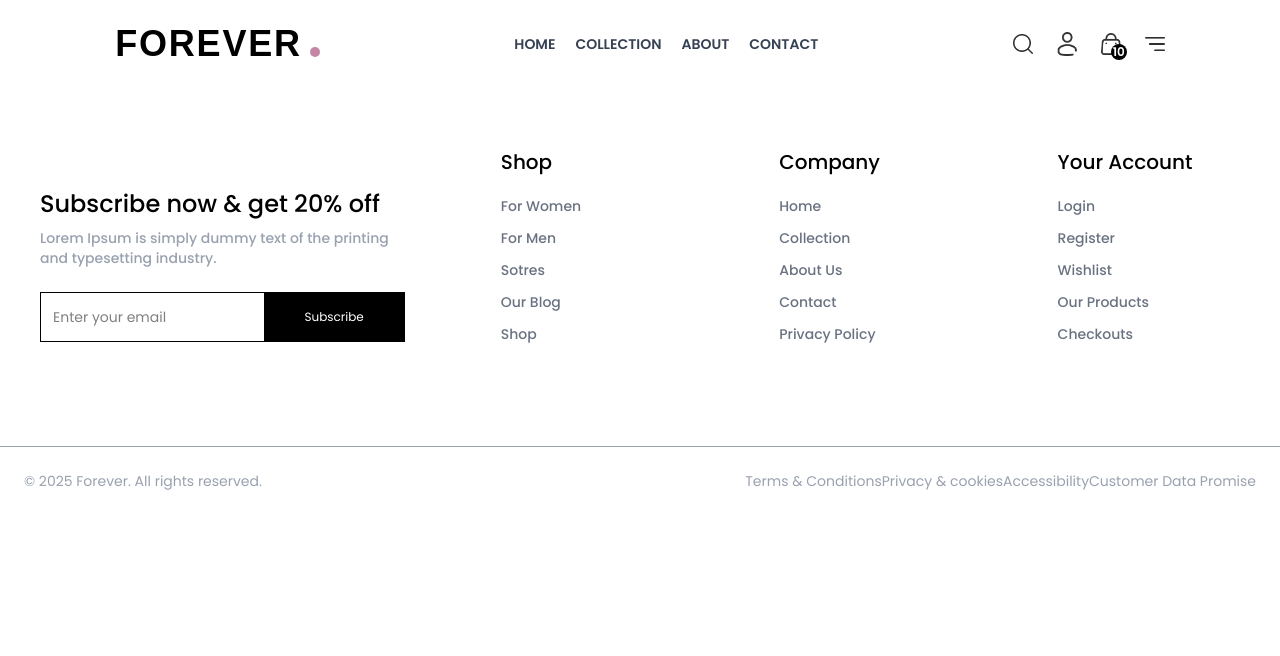
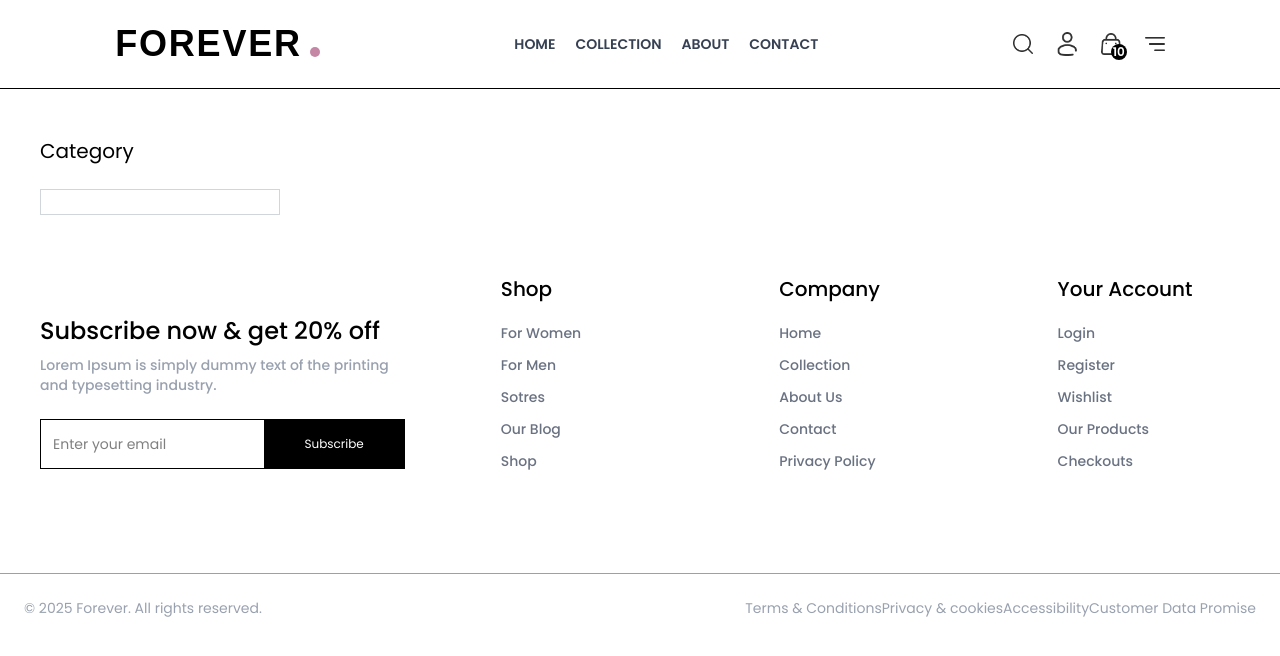
Before and after one commit to papichulo2021/Clothes-Store, a React (Vite) app: page /collection in a window 1280 px wide. Shown: the top 656 px of the page. Built offline with nearby package versions, Linux system fonts and the light colour scheme; a web font is replaced by a local one.

Commit message:
Collection Page

```diff
--- a/src/pages/Collection.jsx
+++ b/src/pages/Collection.jsx
@@ -1,9 +1,25 @@
-import React from 'react'
-import HeroCarousel from '../components/Hero/HeroCarousel'
+import React, { useContext, useState } from 'react'
+import {ShopContext} from '../context/ShopContext'
 
 function Collection() {
+  const { products }  = useContext(ShopContext);
+  const [isTrousersOpen, setIsTrouserOpen] = useState(false)
+
+
+  const [showFilter, setShowFilter] = useState(false);
+
   return (
-    <div>
+    <div className='px-10 flex flex-col sm:flex-row gap-1 sm:gap-10 pt-10 border-t '>
+
+      {/* Filter Option */}
+      <div className='min-w-60'>
+        <p className='my-2 text-xl flex items-center cursor-pointer gap-2'>Category</p>
+          {/* Category filter */}
+          <div className='border border-gray-300 pl-5 py-3 mt-6'>
+
+          </div>
+      </div>
+
     </div>
   )
 }
```
